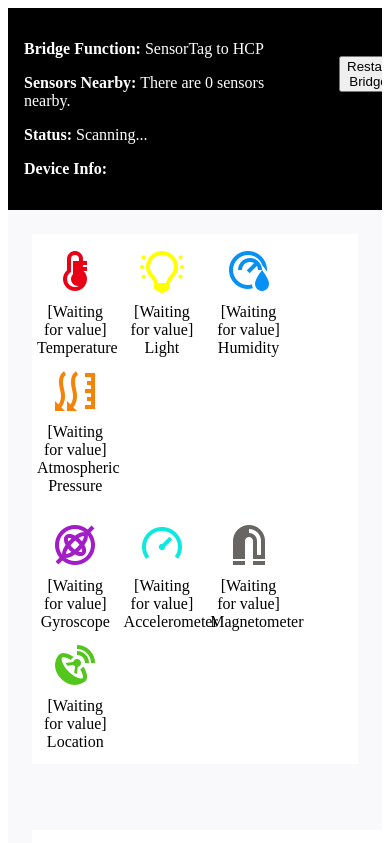
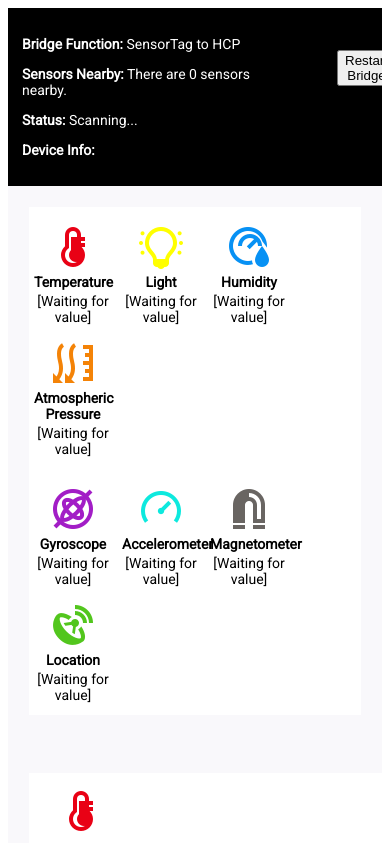
Before and after one commit to NishantNalawade/BridgeApp, a website: page www/index.html in a window 390 px wide. Shown: the top 843 px of the page. Drawn offline with nearby package versions, Linux system fonts and the light colour scheme; some packages are replaced by stand-ins of ours.

Commit message:
heading changes

```diff
--- a/www/css/myCss.css
+++ b/www/css/myCss.css
@@ -7,7 +7,8 @@
     display: flex;
     flex-direction: column;
     min-height: 100%;
-    font-family: 'Times New Roman', Times, serif;
+    font-family: 'Roboto';
+    font-size: 14px;
     padding: 0px
 }
 .App-Bar{
@@ -69,5 +70,9 @@
 }
 
 .live-data{
+    margin-top: 0.25em;
+}
+.sensor-name{
+    font-weight: bold;
     margin-bottom: 0.25em;
 }
--- a/www/index.html
+++ b/www/index.html
@@ -12,6 +12,7 @@
     <meta http-equiv="Expires" content="-1" />
     <meta http-equiv="cache-control" content="no-store" />
 	<link rel="stylesheet" type="text/css" href="css/myCss.css" />
+	<link href='https://fonts.googleapis.com/css?family=Roboto' rel='stylesheet'>
     <script src="https://ajax.googleapis.com/ajax/libs/jquery/3.3.1/jquery.min.js"></script>
 
 	<title>TI SensorTag 2.0 Sensors</title>
@@ -507,29 +508,29 @@
 							<div class="live-data">
 								<img src="img/icons8-temperature-48.png">
 							</div>
+							<div class="sensor-name">Temperature</div>
 							<span id="TemperatureData">[Waiting for value]</span>
-							<div>Temperature</div>
 						</div>
 						<div class="column">
 								<div class="live-data">
 									<img src="img/icons8-light-on-48.png">
 								</div>
+								<div class="sensor-name">Light</div>
 								<span id="LuxometerData">[Waiting for value]</span>
-								<div>Light</div>
 						</div>
 						<div class="column">
 								<div class="live-data">
 									<img src="img/icons8-humidity-48.png">
 								</div>
+								<div class="sensor-name">Humidity</div>
 								<span id="HumidityData">[Waiting for value]</span>
-								<div>Humidity</div>
 						</div>
 						<div class="column">
 								<div class="live-data">
 									<img src="img/icons8-atmospheric-pressure-48.png">
 								</div>
+								<div class="sensor-name">Atmospheric Pressure</div>
 								<span id="BarometerData">[Waiting for value]</span>
-								<div>Atmospheric Pressure</div>
 						</div>
 					</div>
 
@@ -538,29 +539,29 @@
 								<div class="live-data">
 									<img src="img/icons8-gyroscope-48.png">
 								</div>
+								<div class="sensor-name">Gyroscope</div>
 								<span id="GyroscopeData">[Waiting for value]</span>
-								<div>Gyroscope</div>
 							</div>
 							<div class="column">
 									<div class="live-data">
 										<img src="img/icons8-speed-48.png">
 									</div>
+									<div class="sensor-name">Accelerometer</div>
 									<span id="AccelerometerData">[Waiting for value]</span>
-									<div>Accelerometer</div>
 							</div>
 							<div class="column">
 									<div class="live-data">
 										<img src="img/icons8-magnet-48.png">
 									</div>
+									<div class="sensor-name">Magnetometer</div>
 									<span id="MagnetometerData">[Waiting for value]</span>
-									<div>Magnetometer</div>
 							</div>
 							<div class="column">
 									<div class="live-data">
 										<img src="img/icons8-gps-signal-48.png">
 									</div>
+									<div class="sensor-name">Location</div>
 									<span id="LocationData">[Waiting for value]</span>
-									<div>Location</div>
 							</div>
 
 						</div>
```
Also changed, not shown: www/ui/fonts/roboto.light.ttf (added).
